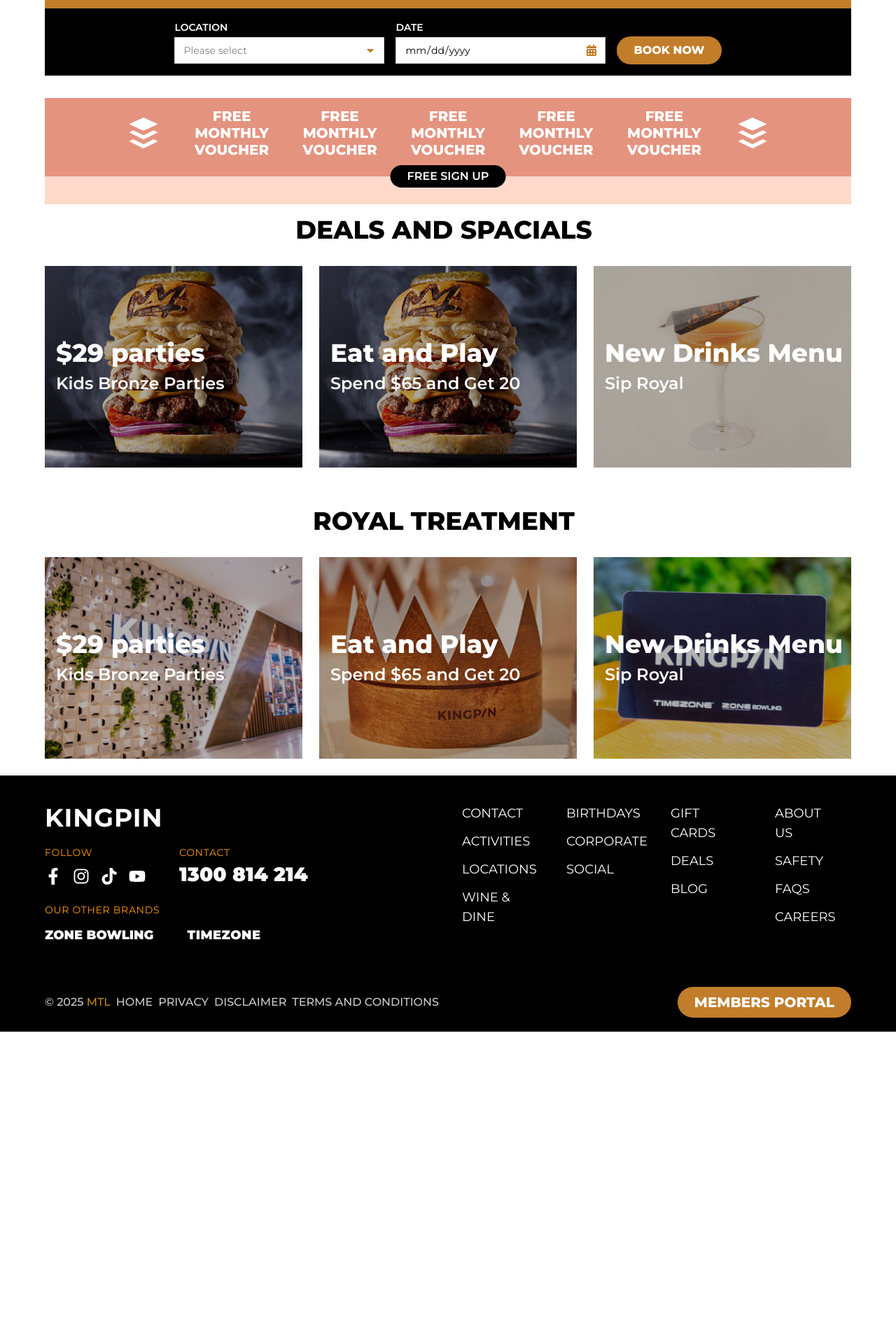
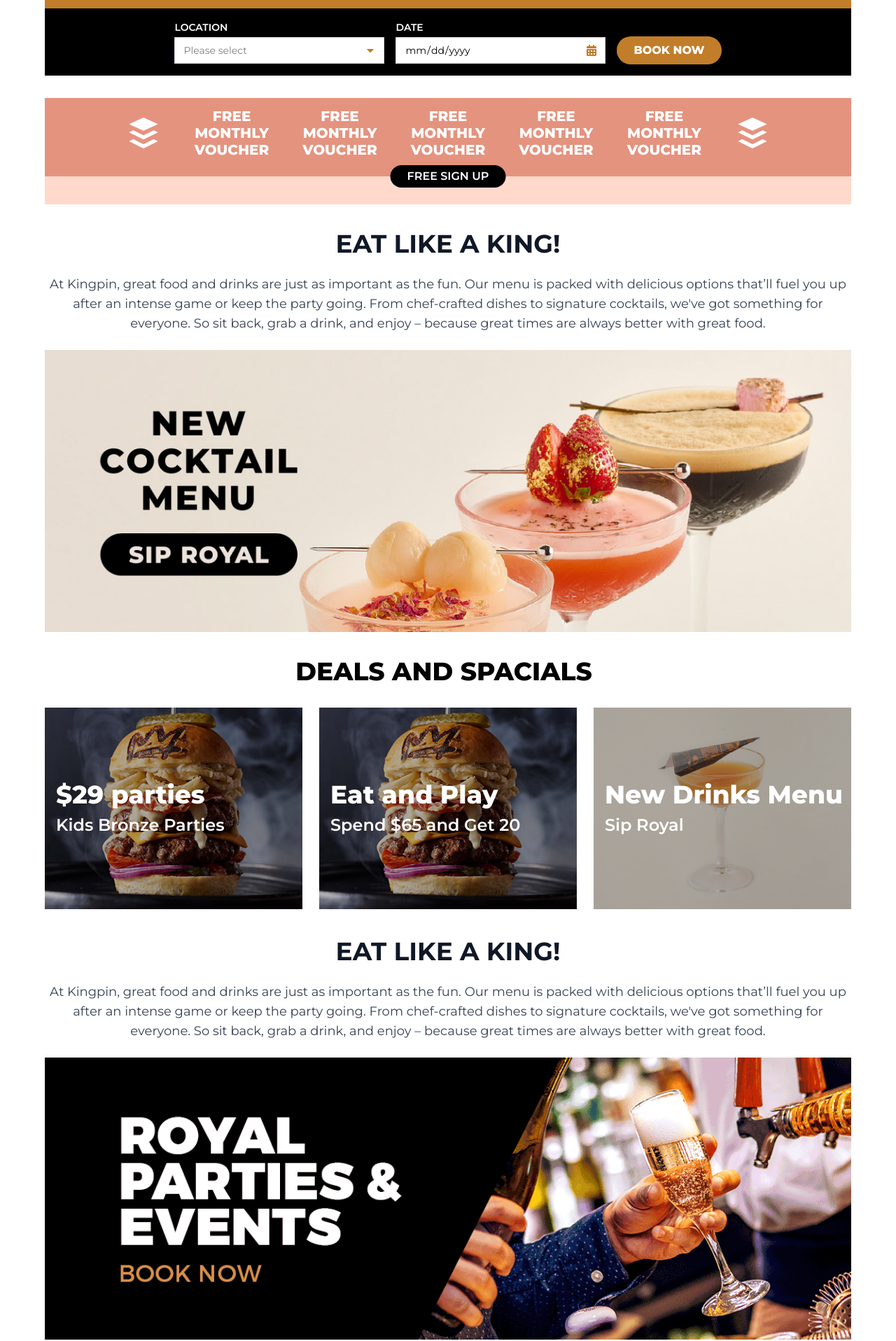
Before and after one commit to Naimul-Islam20/kingpin, a Next.js app: page / in a window 1280 px wide. Shown: the part 952-2868 px from the top of the page at 70% size. Before the commit the page ends 2426 px from the top, so only its background shows below. Built offline with nearby package versions, Linux system fonts and the light colour scheme.

Commit message:
custom page create

```diff
--- a/src/app/page.js
+++ b/src/app/page.js
@@ -1,5 +1,7 @@
 
 import BookPage from "@/components/sections/book/booking";
+import CustomPage from "@/components/sections/custom/custom";
+
 
 import HeroSection from "@/components/sections/hero/hero";
 import RoyalPage from "@/components/sections/royal/royal";
@@ -7,12 +9,13 @@
 
 export default function Home() {
   return (
-    <main >
-       <HeroSection/>
-       <BookPage/>
+    <main>
+      <HeroSection />
 
-       <RoyalPage/>
+      <BookPage />
+      <CustomPage />
 
+      <RoyalPage />
     </main>
   );
 }
--- /dev/null
+++ b/src/components/sections/custom/custom.js
@@ -0,0 +1,43 @@
+"use client";
+
+import React from "react";
+import { useRouter } from "next/navigation";
+
+export default function CustomPage() {
+  const router = useRouter();
+
+  const handleClick = () => {
+    router.push("/target-page"); // এখানে যেই পেজে নিয়ে যেতে চাও সেই path
+  };
+
+  return (
+    <div className="max-w-[1330px] mx-auto px-4 sm:px-6 md:px-12 lg:px-16 pb-1 sm:pb-4 md:pb-5 pt-4 sm:pt-7 md:pt-9  grid grid-cols-1 gap-2 sm:gap-6">
+      {/* Title */}
+      <h1 className="text-2xl sm:text-3xl md:text-4xl font-bold text-gray-900 uppercase text-center">
+        EAT LIKE A KING!
+      </h1>
+
+      {/* Full width Description */}
+      <p className="text-sm sm:text-base md:text-lg text-center text-gray-700 w-full">
+        At Kingpin, great food and drinks are just as important as the fun. Our
+        menu is packed with delicious options that’ll fuel you up after an
+        intense game or keep the party going. From chef-crafted dishes to
+        signature cocktails, we've got something for everyone. So sit back, grab
+        a drink, and enjoy – because great times are always better with great
+        food.
+      </p>
+
+      {/* Clickable Image */}
+      <div
+        onClick={handleClick}
+        className="w-full cursor-pointer overflow-hidden"
+      >
+        <img
+          src="/home/kp-cocktail-menu-promotional-assets-website-image-block-01.jpg"
+          alt="Description Image"
+          className="w-full h-auto object-contain"
+        />
+      </div>
+    </div>
+  );
+}
--- /dev/null
+++ b/src/components/sections/custom/customTwo.js
@@ -0,0 +1,43 @@
+"use client";
+
+import React from "react";
+import { useRouter } from "next/navigation"; // Next.js 13+ এর জন্য
+
+export default function CustomTwoPage() {
+  const router = useRouter();
+
+  const handleClick = () => {
+    router.push("/target-page"); // এখানে যেই পেজে নিয়ে যেতে চাও সেই path
+  };
+
+  return (
+    <div className="max-w-[1330px] mx-auto px-4 sm:px-6 md:px-12 lg:px-16 pb-2 sm-pb-2 md:pb-3 pt-1 sm:pt-3  md:pt-4  grid grid-cols-1 gap-2 sm:gap-6">
+      {/* Centered Title & Description */}
+       <h1 className="text-2xl sm:text-3xl md:text-4xl font-bold text-gray-900 uppercase text-center">
+        EAT LIKE A KING!
+      </h1>
+
+      {/* Full width Description */}
+      <p className="text-sm sm:text-base md:text-lg text-center text-gray-700 w-full">
+        At Kingpin, great food and drinks are just as important as the fun. Our
+        menu is packed with delicious options that’ll fuel you up after an
+        intense game or keep the party going. From chef-crafted dishes to
+        signature cocktails, we've got something for everyone. So sit back, grab
+        a drink, and enjoy – because great times are always better with great
+        food.
+      </p>
+
+      {/* Clickable Full width & fully visible image */}
+      <div
+        onClick={handleClick}
+        className="w-full cursor-pointer overflow-hidden  "
+      >
+        <img
+          src="/home/gc-desktop.gif" // এখানে আপনার ছবি URL দিন
+          alt="Description Image"
+          className="w-full h-auto object-contain"
+        />
+      </div>
+    </div>
+  );
+}
--- a/src/components/sections/royal/royal.js
+++ b/src/components/sections/royal/royal.js
@@ -7,6 +7,7 @@
 import "swiper/css";
 import "swiper/css/pagination";
 import RoyalS from "./royalS";
+import CustomTwoPage from "../custom/customTwo";
 
 export default function GalleryPage() {
   const images = [
@@ -73,6 +74,48 @@
               <button className="fixed bottom-4 left-4 bg-white text-black font-bold uppercase px-4 py-2 rounded-full hover:bg-gray-300 transition-colors">
                 Learn More
               </button>
+            </div>
+          </div>
+        </article>
+      ))}
+    </div>
+  );
+
+  const renderTabletGrid = () => (
+    <div className="hidden md:grid lg:hidden grid-cols-2 gap-4 md:gap-6">
+      {images.map((img) => (
+        <article key={img.id} className="relative overflow-hidden group">
+          <div className="relative w-full h-48 sm:h-56 md:h-60">
+            <img
+              src={img.src}
+              alt={img.title}
+              className="w-full h-full object-cover block"
+            />
+            <div className="absolute inset-0 bg-black/30"></div>
+          </div>
+
+          {/* title + subtitle */}
+          <div className="absolute inset-0 flex flex-col ps-4 items-start justify-center pointer-events-none z-20 transition-all duration-500 group-hover:-translate-y-16">
+            <h3 className="text-lg md:text-xl font-extrabold text-white">
+              {img.title}
+            </h3>
+            <h2 className="text-sm md:text-lg font-semibold text-white mt-1">
+              {img.subtitle}
+            </h2>
+
+            {/* Tablet ONLY button */}
+            <button className="md:block bg-white text-black font-bold uppercase px-3 py-1 rounded-full mt-3 pointer-events-auto">
+              Learn More
+            </button>
+          </div>
+
+          <div className="absolute inset-0 flex flex-col justify-end items-center text-start bg-black/50 transform translate-y-full group-hover:translate-y-0 transition-transform duration-500 z-10">
+            <div className="absolute inset-0 flex flex-col items-start p-4 text-start bg-black/50 transition-transform duration-500 z-10 group-hover:translate-y-0">
+              <p className="text-gray-200 border-gray-200 border-t font-bold mb-2 pt-3">
+                {img.desc.split(" ").length > 20
+                  ? img.desc.split(" ").slice(0, 26).join(" ") + "..."
+                  : img.desc}
+              </p>
             </div>
           </div>
         </article>
@@ -158,6 +201,7 @@
         {/* Mobile */}
         {renderMobileSlider()}
       </div>
+      <CustomTwoPage/>
       <RoyalS />
     </main>
   );
--- a/src/components/sections/royal/royalS.js
+++ b/src/components/sections/royal/royalS.js
@@ -34,11 +34,11 @@
     },
   ];
 const renderGrid = () => (
-  <div className="grid grid-cols-1 sm:grid-cols-2 md:grid-cols-3 gap-4 md:gap-6">
+  <div className="grid grid-cols-1 md:grid-cols-2 py-2 md:py-3 lg:grid-cols-3 gap-4 md:gap-6">
     {images.map((img) => (
       <article key={img.id} className="relative overflow-hidden group">
         {/* Image */}
-        <div className="relative w-full h-40 sm:h-48 md:h-64 lg:h-72">
+        <div className="relative w-full h-40 sm:h-48 md:h-60 lg:h-72">
           <img
             src={img.src}
             alt={img.title}
@@ -49,17 +49,17 @@
 
         {/* Title & Subtitle */}
         <div className="absolute inset-0 flex flex-col ps-4 items-start justify-center pointer-events-none z-20 transition-all duration-500 group-hover:-translate-y-20">
-          <h3 className="text-xl md:text-4xl font-extrabold text-white">
+          <h3 className="text-xl md:text-2xl lg:text-4xl font-extrabold text-white">
             {img.title}
           </h3>
-          <h2 className="text-lg md:text-2xl font-semibold text-white mt-2">
+          <h2 className="text-lg md:text-base lg:text-2xl font-semibold text-white mt-2">
             {img.subtitle}
           </h2>
 
-          {/* Only mobile button */}
+          {/* Mobile + Tablet button */}
           <a
             href={img.buttonLink}
-            className="md:hidden bg-white uppercase text-black font-bold px-4 py-2 rounded-full mt-4 hover:bg-yellow-700 transition-colors z-30 pointer-events-auto inline-block"
+            className="inline-block md:inline-block lg:hidden bg-white uppercase text-black font-bold px-4 py-2 rounded-full mt-4 hover:bg-yellow-700 transition-colors z-30 pointer-events-auto"
           >
             {img.buttonText}
           </a>
```
Also changed, not shown: public/home/gc-desktop.gif (added), public/home/kp-cocktail-menu-promotional-assets-website-image-block-01.jpg (added).
